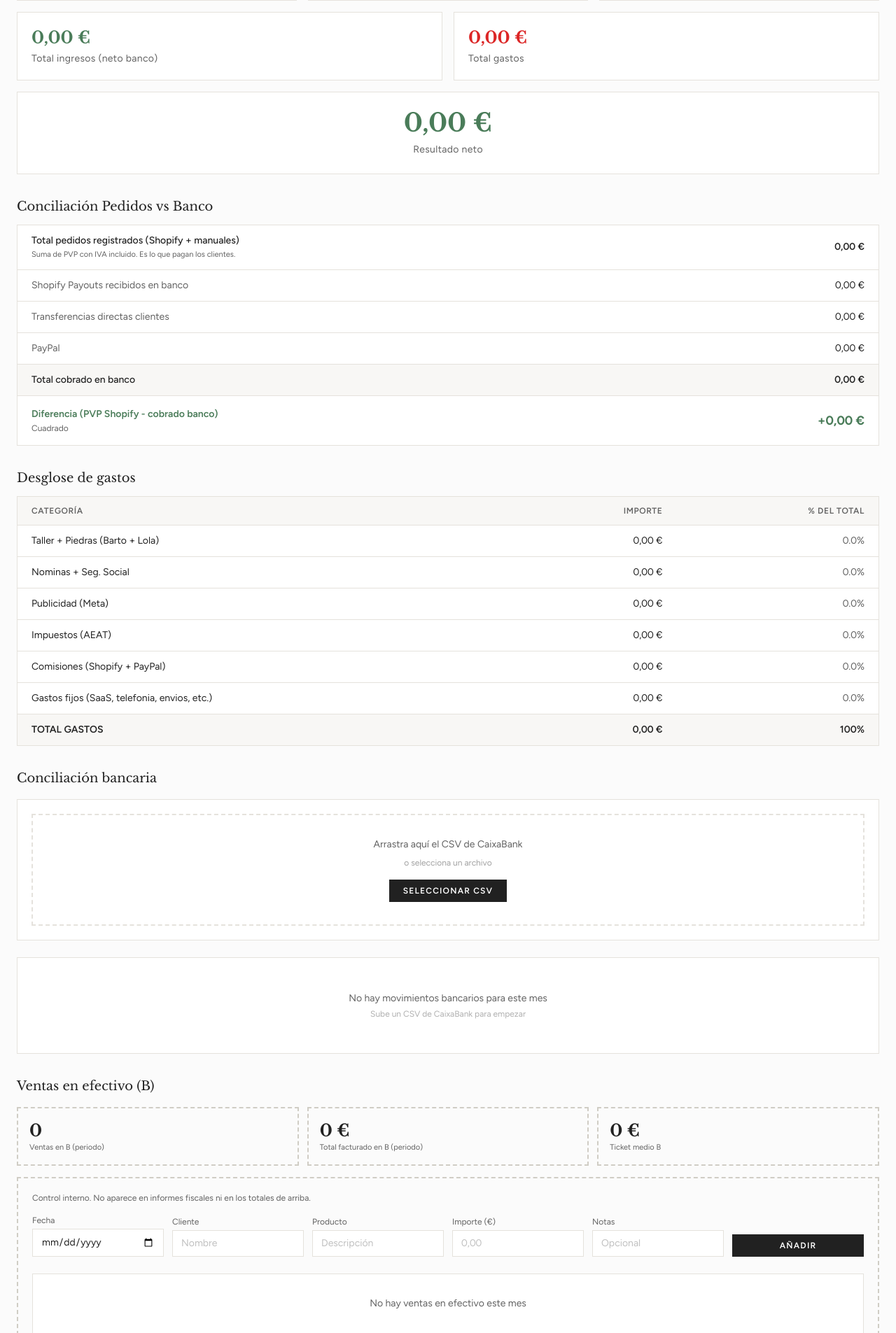
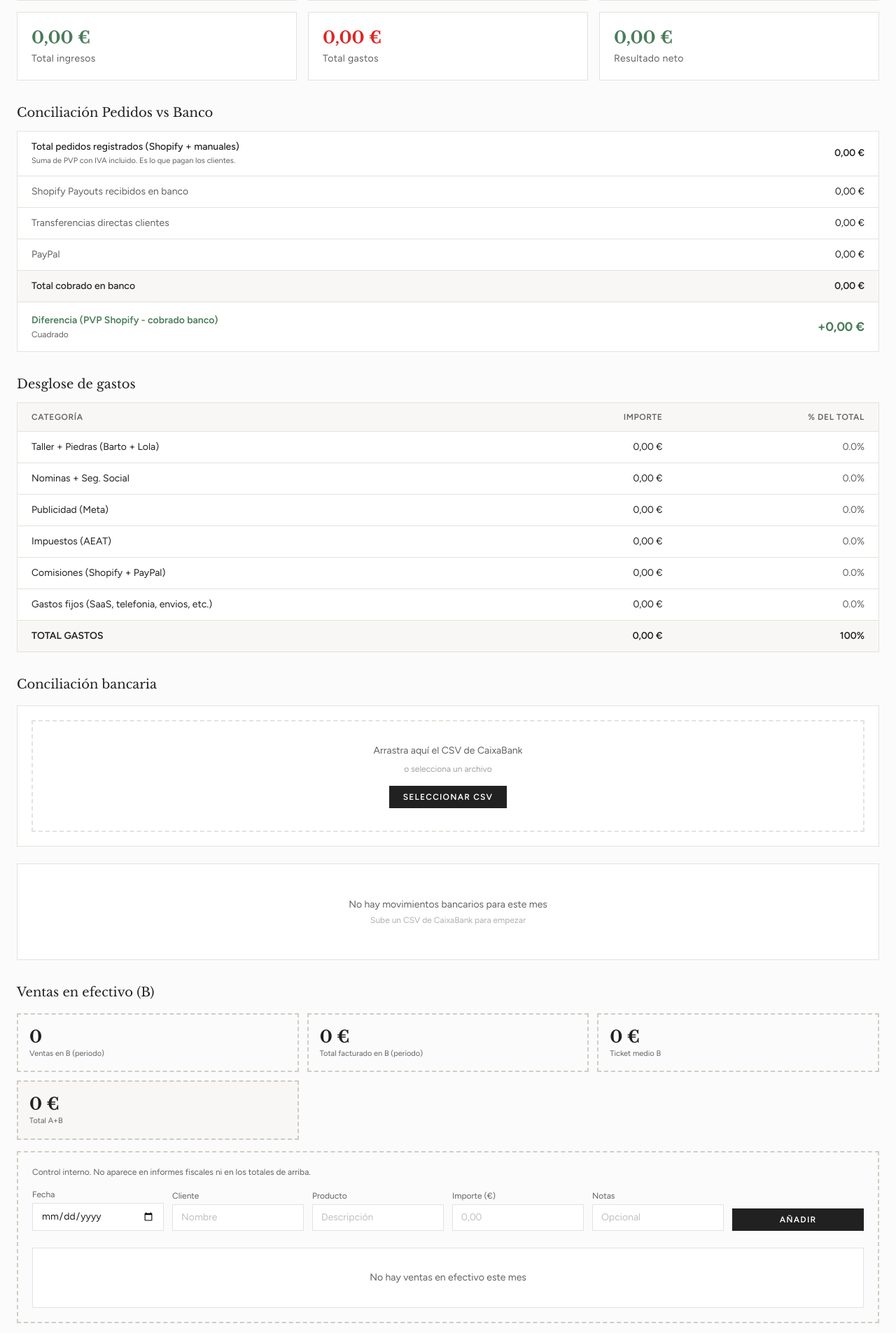
Before and after one commit to AntiquaStore/antiqua-pedidos, a FastAPI app: page /contabilidad in a window 1280 px wide. Shown: the part 439-2344 px from the top of the page at 70% size. Run offline with FastAPI, Linux system fonts and the light colour scheme; data comes from the database, SQL or seed files in the repository; data that the repository does not hold is empty; some libraries are stand-ins or nearby versions.

Commit message:
Contabilidad: Total ingresos = solo banco, A+B in efectivo section
- Top KPIs: Shopify + Transfers + PayPal + Total + Gastos + Resultado (3 cols)
- No efectivo in main KPIs
- Efectivo section: count, total B, ticket medio B, Total A+B

Co-Authored-By: Claude Opus 4.6 (1M context) <noreply@anthropic.com>

```diff
--- a/templates/contabilidad.html
+++ b/templates/contabilidad.html
@@ -80,26 +80,22 @@
         </div>
     </div>
 
-    <!-- Row 2: Total ingresos, Total gastos -->
-    <div class="grid grid-cols-1 sm:grid-cols-2 gap-4 mb-4">
+    <!-- Row 2: Total ingresos, Total gastos, Resultado -->
+    <div class="grid grid-cols-1 sm:grid-cols-3 gap-4 mb-8">
         <div class="bg-white border border-line p-5">
             <p class="text-2xl font-bold text-[#4a7c59] tabular-nums" style="font-family: 'Libre Baskerville', serif;">{{ "{:,.2f}".format(stats.total_ingresos or 0)|replace(",", "X")|replace(".", ",")|replace("X", ".") }} &euro;</p>
-            <p class="text-sm text-secondary mt-1 tracking-wide">Total ingresos (neto banco)</p>
+            <p class="text-sm text-secondary mt-1 tracking-wide">Total ingresos</p>
         </div>
         <div class="bg-white border border-line p-5">
             <p class="text-2xl font-bold text-red-600 tabular-nums" style="font-family: 'Libre Baskerville', serif;">{{ "{:,.2f}".format(stats.total_gastos or 0)|replace(",", "X")|replace(".", ",")|replace("X", ".") }} &euro;</p>
             <p class="text-sm text-secondary mt-1 tracking-wide">Total gastos</p>
         </div>
-    </div>
-
-    <!-- Row 3: Resultado neto -->
-    <div class="grid grid-cols-1 gap-4 mb-8">
-        <div class="bg-white border border-line p-6 text-center">
+        <div class="bg-white border border-line p-5">
             {% set resultado = stats.resultado or 0 %}
-            <p class="text-4xl font-bold tabular-nums {{ 'text-[#4a7c59]' if resultado >= 0 else 'text-red-600' }}" style="font-family: 'Libre Baskerville', serif;">
+            <p class="text-2xl font-bold tabular-nums {{ 'text-[#4a7c59]' if resultado >= 0 else 'text-red-600' }}" style="font-family: 'Libre Baskerville', serif;">
                 {{ "{:,.2f}".format(resultado)|replace(",", "X")|replace(".", ",")|replace("X", ".") }} &euro;
             </p>
-            <p class="text-sm text-secondary mt-2 tracking-wide">Resultado neto</p>
+            <p class="text-sm text-secondary mt-1 tracking-wide">Resultado neto</p>
         </div>
     </div>
 
@@ -349,6 +345,10 @@
             <p class="text-2xl font-bold text-dark" style="font-family: 'Libre Baskerville', serif;">{% if (stats.efectivo_count or 0) > 0 %}{{ "{:,.0f}".format((stats.ingresos_efectivo or 0) / stats.efectivo_count)|replace(",", ".") }} &euro;{% else %}0 &euro;{% endif %}</p>
             <p class="text-[11px] text-secondary">Ticket medio B</p>
         </div>
+        <div class="border-2 border-dashed border-taupe/40 p-4 bg-[#f8f7f5]">
+            <p class="text-2xl font-bold text-dark" style="font-family: 'Libre Baskerville', serif;">{{ "{:,.0f}".format((stats.total_ingresos or 0) + (stats.ingresos_efectivo or 0))|replace(",", ".") }} &euro;</p>
+            <p class="text-[11px] text-secondary">Total A+B</p>
+        </div>
     </div>
 
     <div class="border-2 border-dashed border-taupe/40 p-5 mb-6">
```
Also changed, not shown: static/sw.js (added, +53 -0 lines), static/manifest.json (added).
